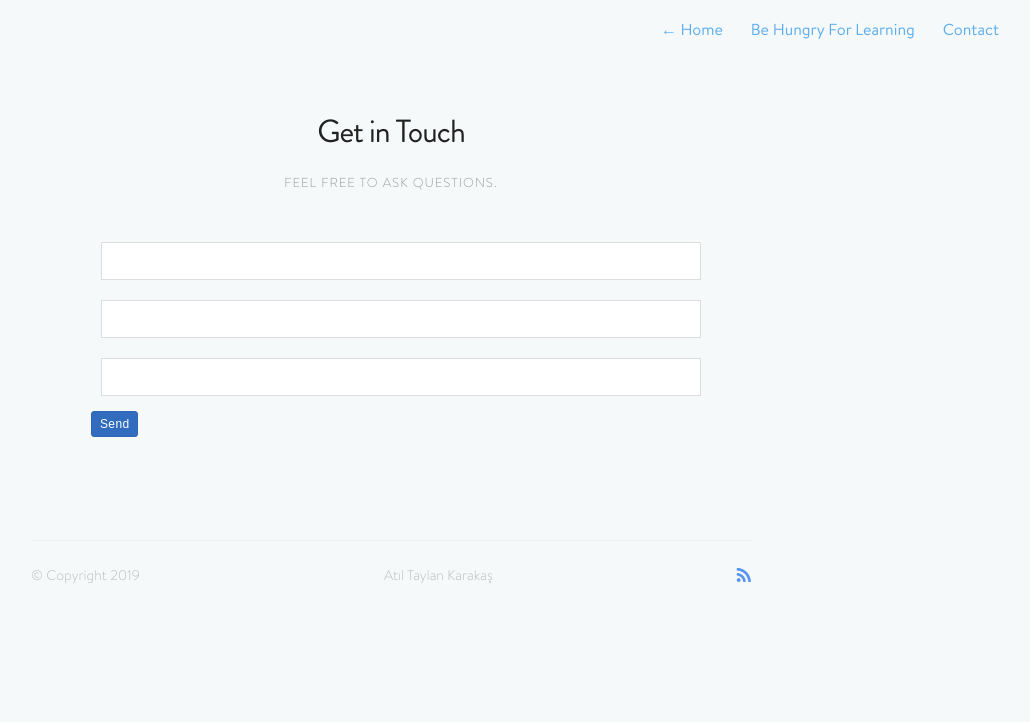
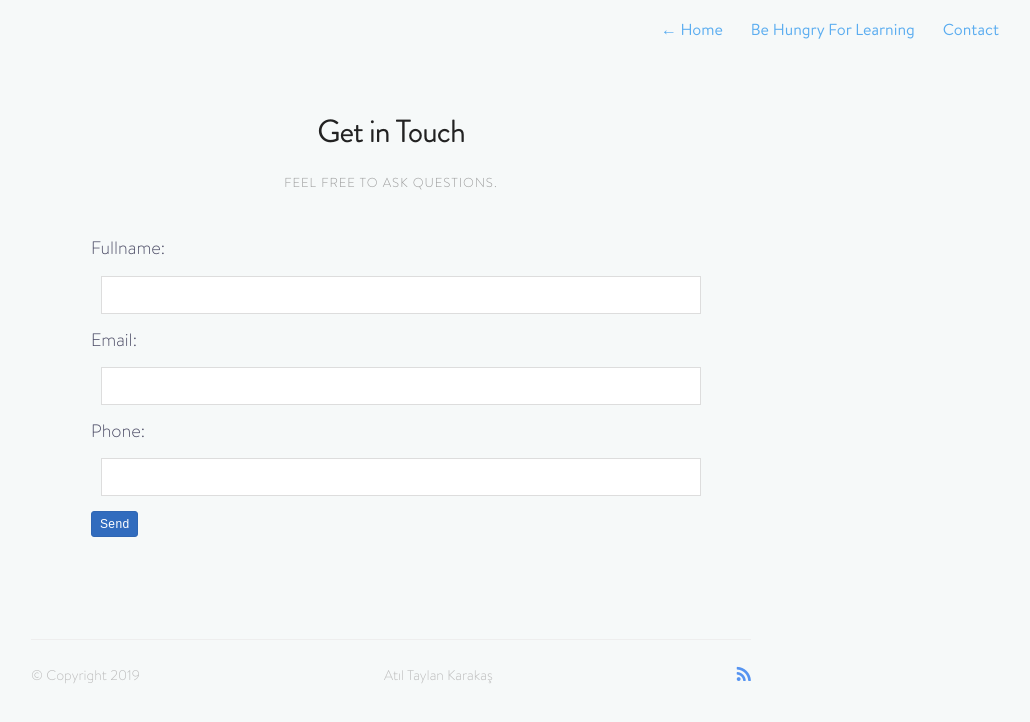
Before and after one commit to taylankarakas/taylankarakas.github.io, a Jekyll site: the page built from contact.md, in a window 1280 px wide. Shown: the top 722 px of the page, without its empty margins (249-1279 px from the left). Built offline with Jekyll 4.4.1, drawn with Linux system fonts in a browser that asks for light colours; nearby versions of some CDN libraries.

Commit message:
contact update

```diff
--- a/contact.md
+++ b/contact.md
@@ -10,8 +10,11 @@ layout: default
     </header>
     <section id="post-body" style="text-align:center;" >
     <form action="https://getform.io/f/fc989141-84ca-4ee6-9144-1e9d0138a88f" method="POST" style="text-align:left;width:600px;margin:0 auto;">
+        <label for="exampleInputEmail1">Fullname:</label>
         <input type="text" required name="name">
+        <label>Email:</label>
         <input type="email" required name="email">
+        <label>Phone:</label>
         <input type="tel" required name="tel">
         <button type="submit">Send</button>
     </form>
```
